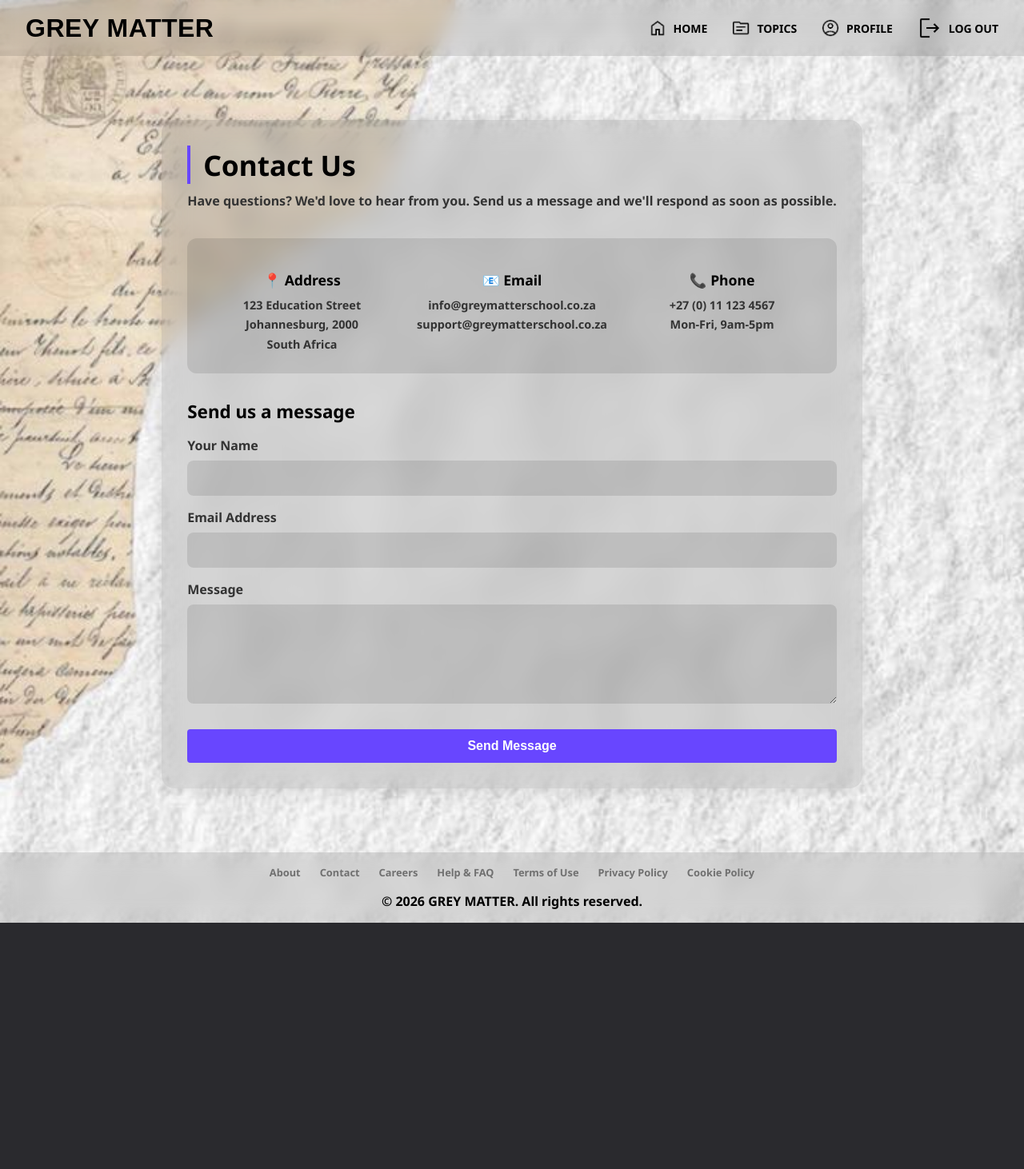
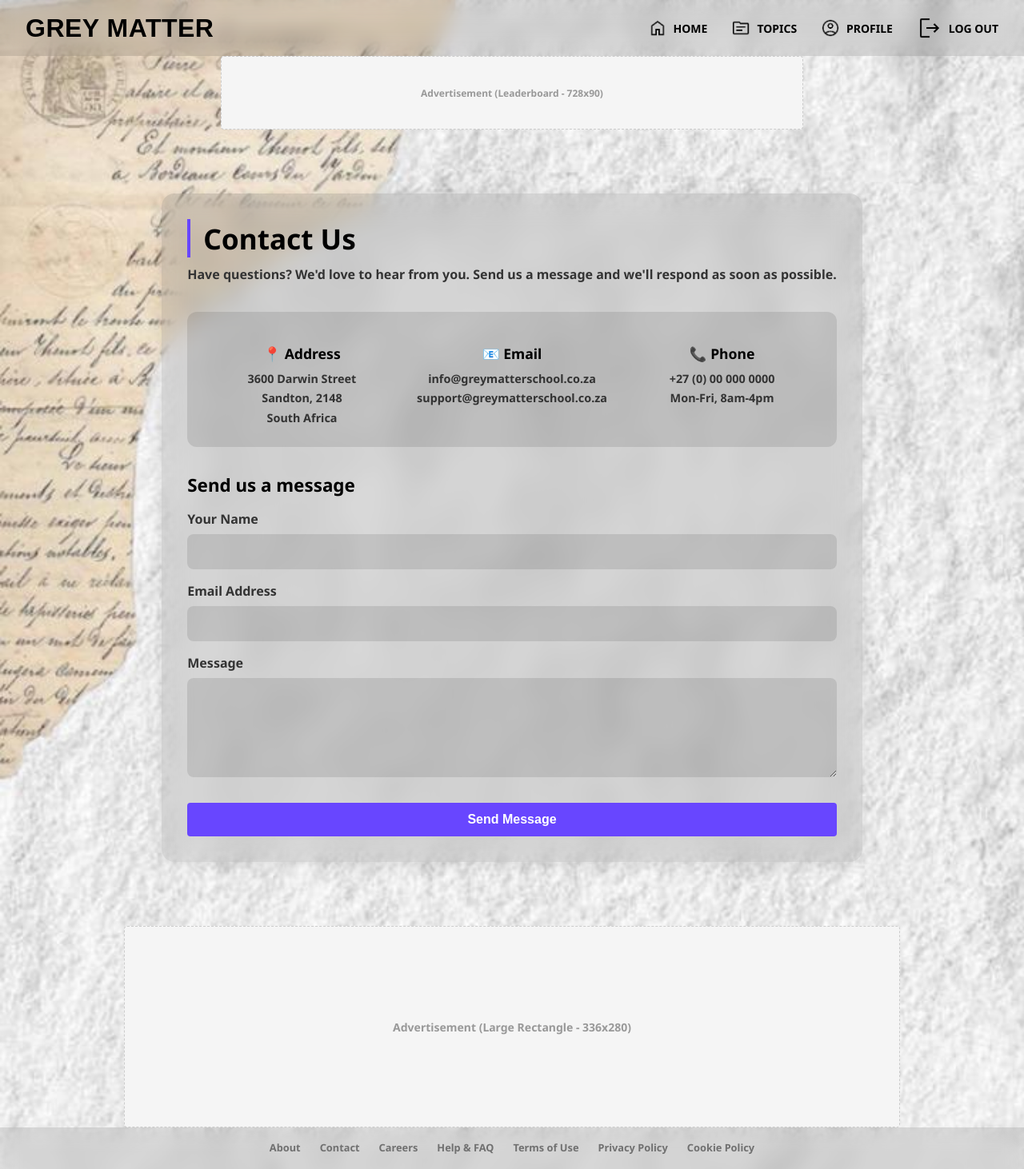
Before and after one commit to NoAutoYves/grey-matter, a React (Vite) app: page /contact in a window 1280 px wide. Shown: the top 1462 px of the page at 80% size. Before the commit the page ends 1154 px from the top, so only its background shows below. Built offline with nearby package versions, Linux system fonts and the light colour scheme; no server answers; a web font is replaced by a local one.

Commit message:
Added ad divs to all info pages, updated contact info in Contact.jsx

```diff
--- a/src/greymatter/About.jsx
+++ b/src/greymatter/About.jsx
@@ -5,6 +5,12 @@ function About() {
   return (
     <div className="info-page">
       <FuncHeader />
+      {/* AD 1 - LEADERBOARD (below header, above profile container) */}
+      <div className="sponsor-container-profile sponsor-top">
+        <div className="sponsor-placeholder">
+          Advertisement (Leaderboard - 728x90)
+        </div>
+      </div>
       <div className="info-container policy-container">
         <h1>About Grey Matter</h1>
 
@@ -55,6 +61,13 @@ function About() {
         <h2>11. Contact Information</h2>
         <p>If you have any questions regarding this Disclaimer, please contact us at: legal@greymatterschool.co.za</p>
       </div>
+
+      {/* AD 2 - BILLBOARD (after profile container, before footer) */}
+      <div className="sponsor-container-profile sponsor-billboard">
+        <div className="sponsor-placeholder">
+          Advertisement (Large Rectangle - 336x280)
+        </div>
+      </div>
       <FuncFooter />
     </div>
   );
--- a/src/greymatter/Careers.jsx
+++ b/src/greymatter/Careers.jsx
@@ -20,6 +20,14 @@ function Careers() {
   return (
     <div className="info-page">
       <FuncHeader />
+
+      {/* AD 1 - LEADERBOARD (below header, above profile container) */}
+      <div className="sponsor-container-profile sponsor-top">
+        <div className="sponsor-placeholder">
+          Advertisement (Leaderboard - 728x90)
+        </div>
+      </div>
+
       <div className="info-container">
         <h1>Careers at Grey Matter</h1>
         <p>Join us in revolutionizing education. We're looking for passionate individuals who believe in the power of learning.</p>
@@ -45,6 +53,14 @@ function Careers() {
 
         <p className="careers-note">Don't see a role that fits? Send your resume to careers@greymatterschool.co.za</p>
       </div>
+
+      {/* AD 2 - BILLBOARD (after profile container, before footer) */}
+      <div className="sponsor-container-profile sponsor-billboard">
+        <div className="sponsor-placeholder">
+          Advertisement (Large Rectangle - 336x280)
+        </div>
+      </div>
+
       <FuncFooter />
     </div>
   );
--- a/src/greymatter/Contact.jsx
+++ b/src/greymatter/Contact.jsx
@@ -43,6 +43,14 @@ function Contact() {
   return (
     <div className="info-page">
       <FuncHeader />
+
+      {/* AD 1 - LEADERBOARD (below header, above profile container) */}
+      <div className="sponsor-container-profile sponsor-top">
+        <div className="sponsor-placeholder">
+          Advertisement (Leaderboard - 728x90)
+        </div>
+      </div>
+
       <div className="info-container">
         <h1>Contact Us</h1>
         <p>Have questions? We'd love to hear from you. Send us a message and we'll respond as soon as possible.</p>
@@ -50,7 +58,7 @@ function Contact() {
         <div className="contact-info">
           <div>
             <h3>📍 Address</h3>
-            <p>123 Education Street<br />Johannesburg, 2000<br />South Africa</p>
+            <p>3600 Darwin Street<br />Sandton, 2148<br />South Africa</p>
           </div>
           <div>
             <h3>📧 Email</h3>
@@ -59,8 +67,8 @@ function Contact() {
           </div>
           <div>
             <h3>📞 Phone</h3>
-            <p>+27 (0) 11 123 4567</p>
-            <p>Mon-Fri, 9am-5pm</p>
+            <p>+27 (0) 00 000 0000</p>
+            <p>Mon-Fri, 8am-4pm</p>
           </div>
         </div>
 
@@ -83,6 +91,12 @@ function Contact() {
           </button>
         </form>
       </div>
+      {/* AD 2 - BILLBOARD (after profile container, before footer) */}
+      <div className="sponsor-container-profile sponsor-billboard">
+        <div className="sponsor-placeholder">
+          Advertisement (Large Rectangle - 336x280)
+        </div>
+      </div>
       <FuncFooter />
     </div>
   );
--- a/src/greymatter/Cookies.jsx
+++ b/src/greymatter/Cookies.jsx
@@ -5,6 +5,14 @@ function Cookies() {
   return (
     <div className="info-page">
       <FuncHeader />
+
+      {/* AD 1 - LEADERBOARD (below header, above profile container) */}
+      <div className="sponsor-container-profile sponsor-top">
+        <div className="sponsor-placeholder">
+          Advertisement (Leaderboard - 728x90)
+        </div>
+      </div>
+
       <div className="info-container policy-container">
         <h1>Cookie Policy</h1>
 
@@ -46,6 +54,14 @@ function Cookies() {
         <h2>9. Contact Us</h2>
         <p>If you have any questions about our use of cookies or this policy, please contact us at: privacy@greymatterschool.co.za</p>
       </div>
+
+      {/* AD 2 - BILLBOARD (after profile container, before footer) */}
+      <div className="sponsor-container-profile sponsor-billboard">
+        <div className="sponsor-placeholder">
+          Advertisement (Large Rectangle - 336x280)
+        </div>
+      </div>
+
       <FuncFooter />
     </div>
   );
--- a/src/greymatter/Help.jsx
+++ b/src/greymatter/Help.jsx
@@ -49,6 +49,14 @@ function Help() {
   return (
     <div className="info-page">
       <FuncHeader />
+
+      {/* AD 1 - LEADERBOARD (below header, above profile container) */}
+      <div className="sponsor-container-profile sponsor-top">
+        <div className="sponsor-placeholder">
+          Advertisement (Leaderboard - 728x90)
+        </div>
+      </div>
+
       <div className="info-container policy-container">
         <h1>Help & Frequently Asked Questions (FAQ)</h1>
         <p>Find answers to common questions below. Can't find what you're looking for? <a href="/contact">Contact our support team</a>.</p>
@@ -71,6 +79,14 @@ function Help() {
           <a href="/contact" className="help-btn">Contact Support</a>
         </div>
       </div>
+
+      {/* AD 2 - BILLBOARD (after profile container, before footer) */}
+      <div className="sponsor-container-profile sponsor-billboard">
+        <div className="sponsor-placeholder">
+          Advertisement (Large Rectangle - 336x280)
+        </div>
+      </div>
+
       <FuncFooter />
     </div>
   );
--- a/src/greymatter/Privacy.jsx
+++ b/src/greymatter/Privacy.jsx
@@ -5,6 +5,14 @@ function Privacy() {
   return (
     <div className="info-page">
       <FuncHeader />
+
+      {/* AD 1 - LEADERBOARD (below header, above profile container) */}
+      <div className="sponsor-container-profile sponsor-top">
+        <div className="sponsor-placeholder">
+          Advertisement (Leaderboard - 728x90)
+        </div>
+      </div>
+
       <div className="info-container policy-container">
         <h1>Privacy Policy</h1>
 
@@ -60,6 +68,14 @@ function Privacy() {
         <h2>13. Contact Information</h2>
         <p>If you have any questions, concerns, or requests regarding this Privacy Policy, please contact us at: privacy@greymatterschool.co.za</p>
       </div>
+
+      {/* AD 2 - BILLBOARD (after profile container, before footer) */}
+      <div className="sponsor-container-profile sponsor-billboard">
+        <div className="sponsor-placeholder">
+          Advertisement (Large Rectangle - 336x280)
+        </div>
+      </div>
+
       <FuncFooter />
     </div>
   );
--- a/src/greymatter/Terms.jsx
+++ b/src/greymatter/Terms.jsx
@@ -5,6 +5,14 @@ function Terms() {
   return (
     <div className="info-page">
       <FuncHeader />
+
+      {/* AD 1 - LEADERBOARD (below header, above profile container) */}
+      <div className="sponsor-container-profile sponsor-top">
+        <div className="sponsor-placeholder">
+          Advertisement (Leaderboard - 728x90)
+        </div>
+      </div>
+
       <div className="info-container policy-container">
         <h1>Terms and Conditions</h1>
 
@@ -69,6 +77,14 @@ function Terms() {
         <h2>Contact Information</h2>
         <p>If you have any questions about these Terms and Conditions, please contact us at: legal@greymatterschool.co.za</p>
       </div>
+
+      {/* AD 2 - BILLBOARD (after profile container, before footer) */}
+      <div className="sponsor-container-profile sponsor-billboard">
+        <div className="sponsor-placeholder">
+          Advertisement (Large Rectangle - 336x280)
+        </div>
+      </div>
+
       <FuncFooter />
     </div>
   );
```
